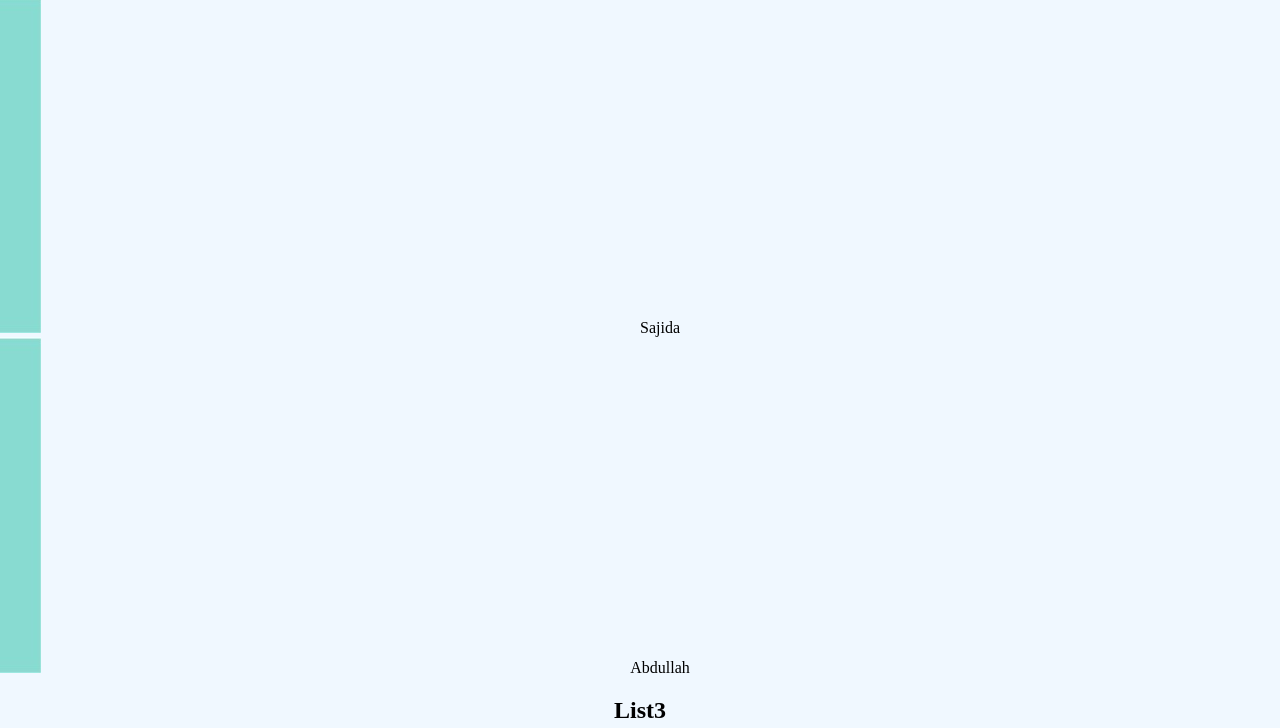
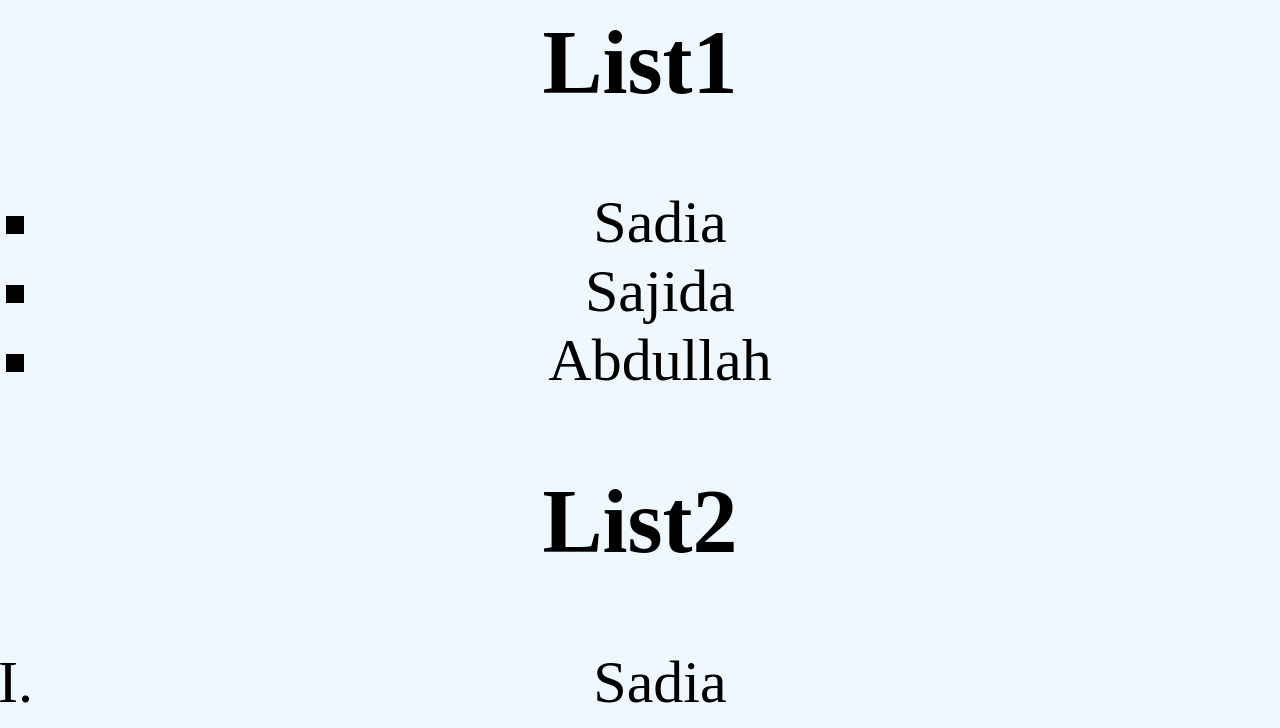
Before and after one commit to Sayma-abdul-kader/WB-PERFORMANCE_14, a plain HTML site: page index.html in a window 1280 px wide. Shown: the part 898-1626 px from the top of the page. Drawn offline with Linux system fonts and the light colour scheme.

Commit message:
Update style.css

```diff
--- a/style.css
+++ b/style.css
@@ -1,5 +1,9 @@
 body{
     background-color: aliceblue;
+    font-size: 60px;
+}
+div{
+    background-clip: content-box;
 }
 a:Link{
     color: green;
```
